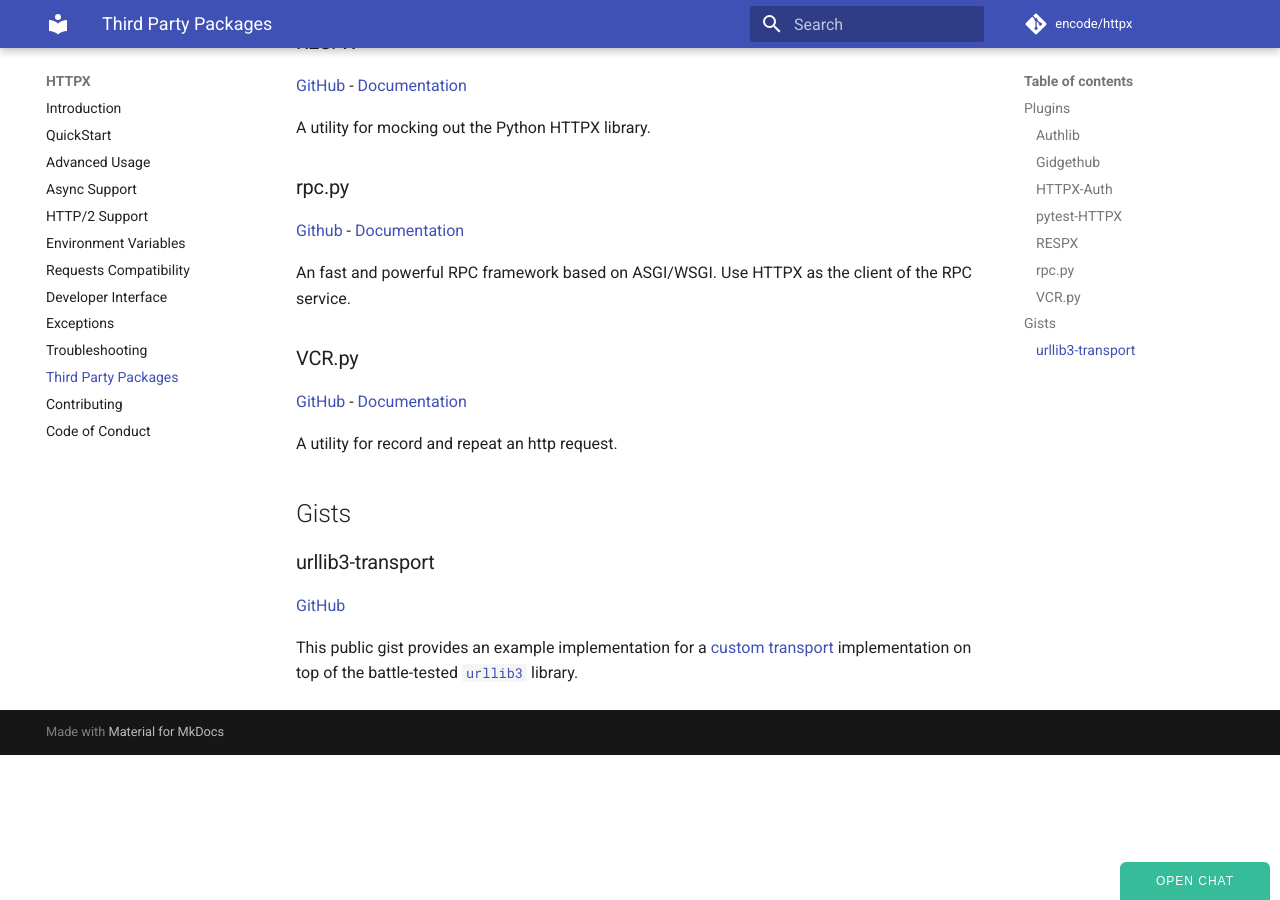
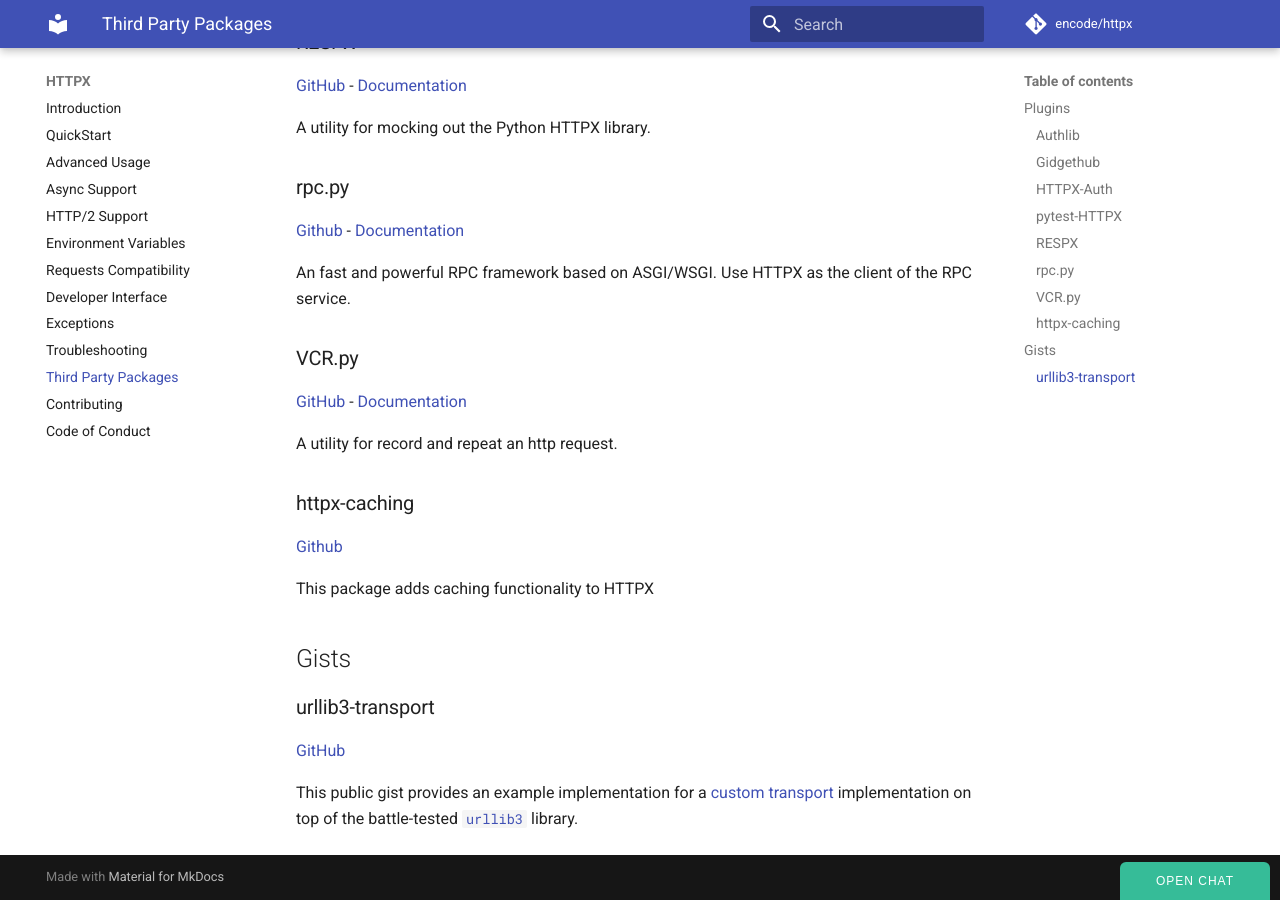
Before and after one commit to CarolinaBentrescas/httpx2, an MkDocs documentation site: the page built from docs/third_party_packages.md, in a window 1280 px wide and 900 px high, scrolled down 901 px. Built offline with MkDocs 1.6.1 and Material for MkDocs 9.7.7, drawn with Linux system fonts in a browser that asks for light colours; comment, search, counter and statistics services are not loaded.

Commit message:
Add httpx-caching (#1694)

```diff
--- a/docs/third_party_packages.md
+++ b/docs/third_party_packages.md
@@ -48,6 +48,11 @@ An fast and powerful RPC framework based on ASGI/WSGI. Use HTTPX as the client o
 
 A utility for record and repeat an http request.
 
+### httpx-caching
+
+[Github](https://github.com/johtso/httpx-caching)
+
+This package adds caching functionality to HTTPX
 
 ## Gists
 
```
